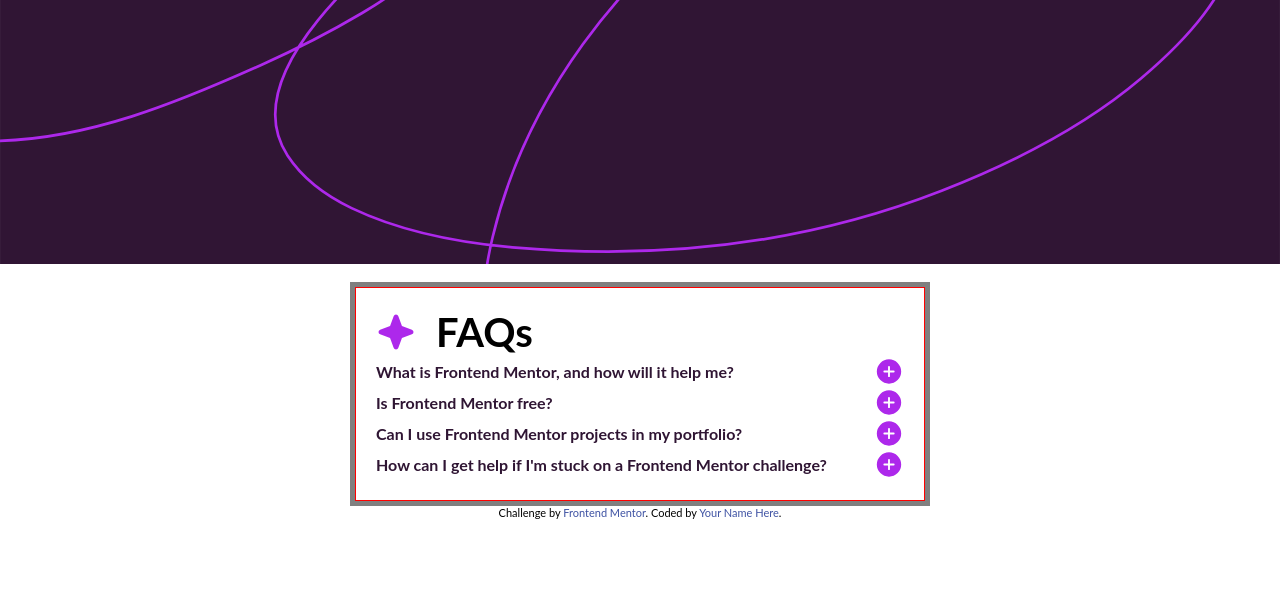
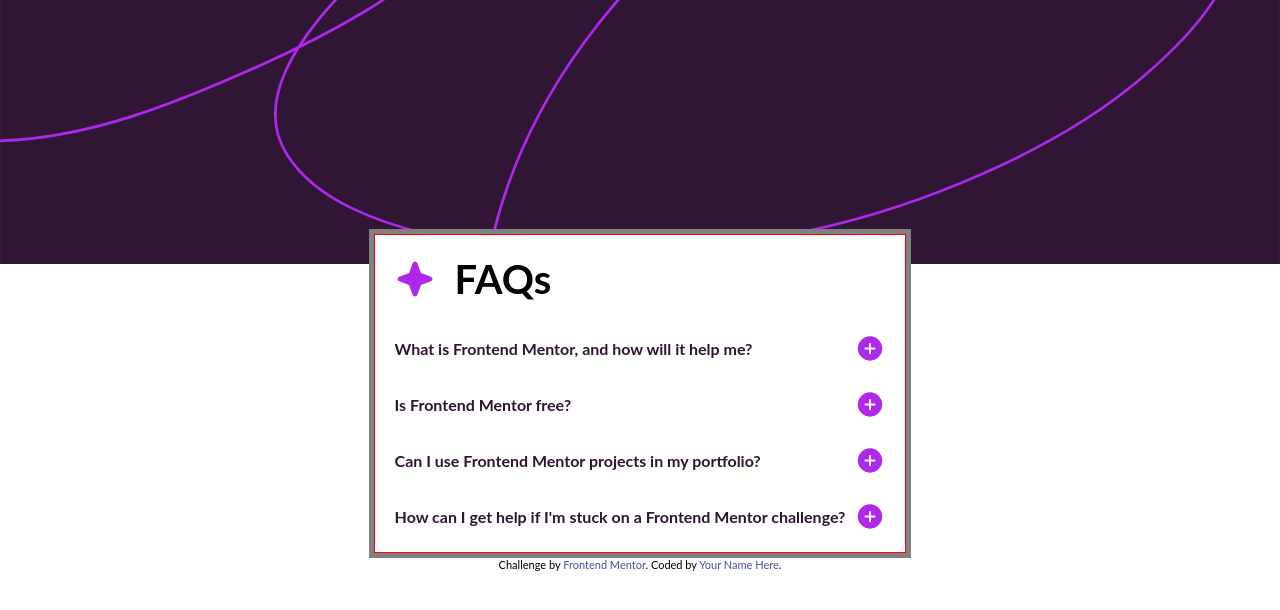
Before and after one commit to t0ntin/faq-accordion-main, a plain HTML site: page index.html in a window 1280 px wide. Drawn offline with Linux system fonts and the light colour scheme.

```diff
--- a/css/style.css
+++ b/css/style.css
@@ -96,7 +96,8 @@ main {
 }
 .faq-card {
   border: solid 1px red;
-  width: 570px;
+  min-width: 370px;
+  max-width: 550px;
   background-color: white;
   padding: 20px;
 
@@ -106,12 +107,14 @@ main {
   gap: 20px;
   font-size: 2.5rem;
   font-weight: bold;
+  margin-bottom: 30px;
 }
 
 .question-container {
   display: flex;
   flex-direction: column;
   justify-content: space-evenly;
+  gap: 25px;
 }
 
 .question1, .question2, .question3, .question4 {
```
